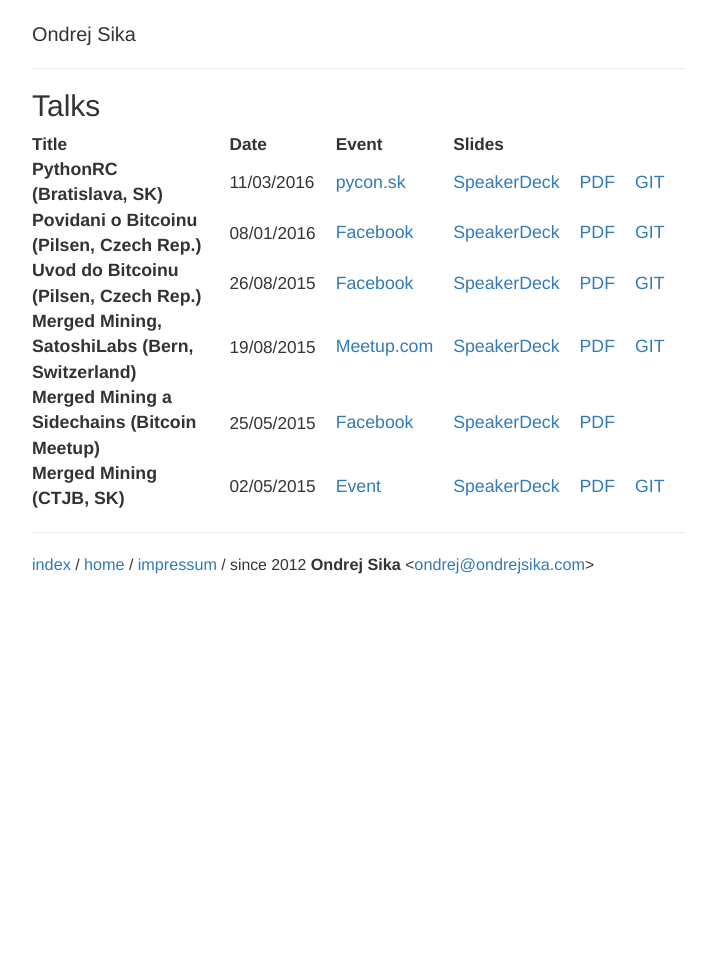
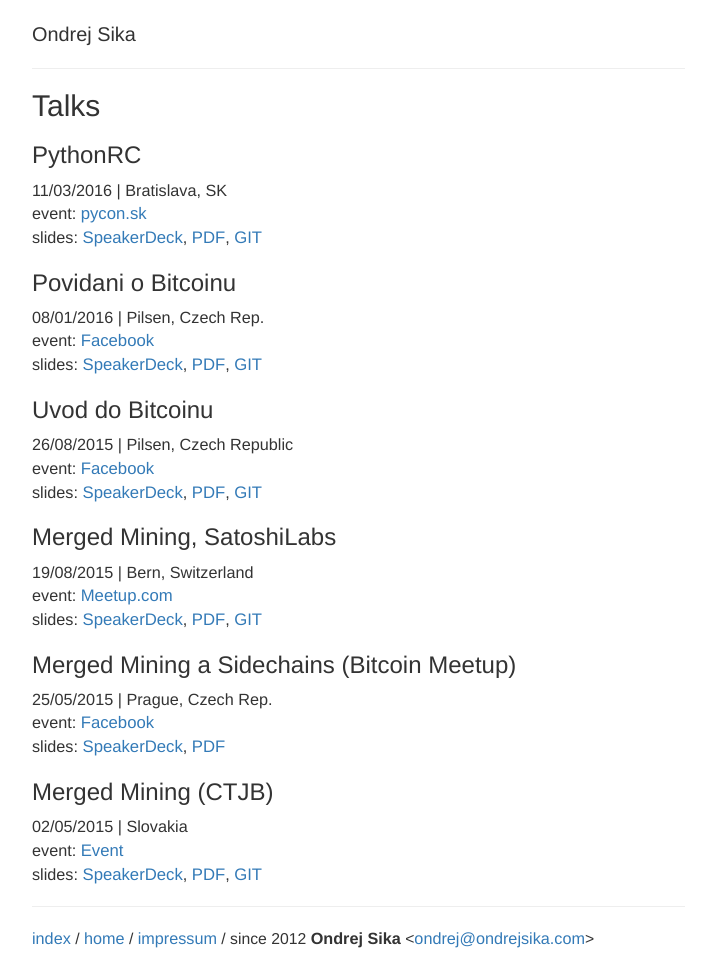
Before and after one commit to ondrejsika/ondrejsika.com, a Jekyll site: the page built from talks/index.md, in a window 1280 px wide. Shown: the whole page, without its empty margins (38-754 px from the left). Built offline with Jekyll 4.4.1, drawn with Linux system fonts in a browser that asks for light colours; Markdown is read by kramdown in place of the engine named in the settings; comment, search, counter and statistics services are not loaded; before the commit the page ends 900 px from its top, so only the background shows below that.

Commit message:
update for switch to bootstrap

```diff
--- a/_config.yml
+++ b/_config.yml
@@ -1,7 +1,4 @@
 # ondrejsika.com jekyll config
 name: ondrejsika.com
-markdown: redcarpet
 future: false
 exclude: [edit, ]
-redcarpet:
-  extensions: ["no_intra_emphasis", "fenced_code_blocks", "autolink", "tables", "with_toc_data"]
--- a/talks/index.md
+++ b/talks/index.md
@@ -5,118 +5,65 @@
 
 ## Talks
 
-<table>
 
-<tr><th>
-Title
-</th><th>
-Date
-</th><th>
-Event
-</th><th colspan="3">
-Slides
-</th></tr>
+<div id="pyconsk-2016">
+<h3>PythonRC</h3>
+<p>11/03/2016 | Bratislava, SK
+<br>event: <a href="https://pycon.sk">pycon.sk</a>
+<br>slides: <a href="https://speakerdeck.com/ondrejsika/pythonrc-pyconsk-2016">SpeakerDeck</a>,
+<a href="https://speakerd.s3.amazonaws.com/presentations/e0e6bba0a4254909ae860797da6f5496/Ondre`j_Sika__PythonRC__slides.pdf">PDF</a>,
+<a href="https://github.com/ondrejsika/pythonrc-slides">GIT</a>
+</p>
+</div>
 
-{% comment %}
-<tr id="bitcoin-london-2016"><td>
-<b>Merged Mining, SatoshiLabs (London, UK)</b>
-</td><td>
-??/02/2016
-</td><td>
-<!-- <a href="http://www.meetup.com/coinscrum/events/227922904/">Meetup.com</a> -->
-</td><td>
-<!-- <a href="">SpeakerDeck</a> -->
-</td><td>
-<!-- <a href="">PDF</a> -->
-</td><td>
-<!-- <a href="https://github.com/ondrejsika/merged-mining-satoshilabs-slides">GIT</a> -->
-</td></tr>
-{% endcomment %}
+<div id="bitcoin-pilsen-2016">
+<h3>Povidani o Bitcoinu</h3>
+<p>08/01/2016 | Pilsen, Czech Rep.
+<br>event: <a href="https://www.facebook.com/events/1541402356172148/">Facebook</a>
+<br>slides: <a href="https://speakerdeck.com/ondrejsika/uvod-do-bitcoinu-perfect-world">SpeakerDeck</a>,
+<a href="https://speakerd.s3.amazonaws.com/presentations/e10e164b7f6742be83e9efe5f9267058/Ondrej_Sika__Bitcoin_Intro__slides.pdf">PDF</a>,
+<a href="https://github.com/ondrejsika/uvod-do-bitcoinu-slides">GIT</a>
+</p>
+</div>
 
-<tr id="pyconsk-2016"><td>
-<b>PythonRC (Bratislava, SK)</b>
-</td><td>
-11/03/2016
-</td><td>
-<a href="https://pycon.sk">pycon.sk</a>
-</td><td>
-<a href="https://speakerdeck.com/ondrejsika/pythonrc-pyconsk-2016">SpeakerDeck</a>
-</td><td>
-<a href="https://speakerd.s3.amazonaws.com/presentations/e0e6bba0a4254909ae860797da6f5496/Ondrej_Sika__PythonRC__slides.pdf">PDF</a>
-</td><td>
-<a href="https://github.com/ondrejsika/pythonrc-slides">GIT</a>
-</td></tr>
+<div id="bitcoin-pilsen-2015">
+<h3>Uvod do Bitcoinu</h3>
+<p>26/08/2015 | Pilsen, Czech Republic
+<br>event: <a href="https://www.facebook.com/events/1587922088138594/">Facebook</a>
+<br>slides: <a href="https://speakerdeck.com/ondrejsika/uvod-do-bitcoinu-plzen">SpeakerDeck</a>,
+<a href="https://speakerd.s3.amazonaws.com/presentations/fe5a08e0c75248ffbcf6bf914b3dad79/Ondrej_Sika__Bitcoin_Intro__slides.pdf">PDF</a>,
+<a href="https://github.com/ondrejsika/uvod-do-bitcoinu-slides/tree/seraf2015">GIT</a>
+</p>
+</div>
 
-<tr id="bitcoin-pilsen-2016"><td>
-<b>Povidani o Bitcoinu (Pilsen, Czech Rep.)</b>
-</td><td>
-08/01/2016
-</td><td>
-<a href="https://www.facebook.com/events/1541402356172148/">Facebook</a>
-</td><td>
-<a href="https://speakerdeck.com/ondrejsika/uvod-do-bitcoinu-perfect-world">SpeakerDeck</a>
-</td><td>
-<a href="https://speakerd.s3.amazonaws.com/presentations/e10e164b7f6742be83e9efe5f9267058/Ondrej_Sika__Bitcoin_Intro__slides.pdf">PDF</a>
-</td><td>
-<a href="https://github.com/ondrejsika/uvod-do-bitcoinu-slides">GIT</a>
-</td></tr>
+<div id="bitcoin-bern-2015">
+<h3>Merged Mining, SatoshiLabs</h3>
+<p>19/08/2015 | Bern, Switzerland
+<br>event: <a href="http://www.meetup.com/Bitcoin-Meetup-Switzerland/events/224257387/">Meetup.com</a>
+<br>slides: <a href="https://speakerdeck.com/ondrejsika/merged-mining-satoshilabs-bern">SpeakerDeck</a>,
+<a href="https://speakerd.s3.amazonaws.com/presentations/278e757a848a4e4480a456e90137fbd7/Ondrej_Sika__Merged_Mining_Bern__slides.pdf">PDF</a>,
+<a href="https://github.com/ondrejsika/merged-mining-satoshilabs-slides/tree/bern2015">GIT</a>
+</p>
+</div>
 
-<tr id="bitcoin-pilsen-2015"><td>
-<b>Uvod do Bitcoinu (Pilsen, Czech Rep.)</b>
-</td><td>
-26/08/2015
-</td><td>
-<a href="https://www.facebook.com/events/1587922088138594/">Facebook</a>
-</td><td>
-<a href="https://speakerdeck.com/ondrejsika/uvod-do-bitcoinu-plzen">SpeakerDeck</a>
-</td><td>
-<a href="https://speakerd.s3.amazonaws.com/presentations/fe5a08e0c75248ffbcf6bf914b3dad79/Ondrej_Sika__Bitcoin_Intro__slides.pdf">PDF</a>
-</td><td>
-<a href="https://github.com/ondrejsika/uvod-do-bitcoinu-slides/tree/seraf2015">GIT</a>
-</td></tr>
+<div>
+<h3>Merged Mining a Sidechains (Bitcoin Meetup)</h3>
+<p>25/05/2015 | Prague, Czech Rep.
+<br>event: <a href="https://www.facebook.com/events/100799940255426/">Facebook</a>
+<br>slides: <a href="https://speakerdeck.com/ondrejsika/merged-mining-a-sidechains-bitcoin-meetup">SpeakerDeck</a>,
+<a href="https://speakerd.s3.amazonaws.com/presentations/667b7f7262834fd3bb2b45e493b822ce/merged_mining_sidechains.pdf">PDF</a>
+</p>
+</div>
 
-<tr id="bitcoin-bern-2015"><td>
-<b>Merged Mining, SatoshiLabs (Bern, Switzerland)</b>
-</td><td>
-19/08/2015
-</td><td>
-<a href="http://www.meetup.com/Bitcoin-Meetup-Switzerland/events/224257387/">Meetup.com</a>
-</td><td>
-<a href="https://speakerdeck.com/ondrejsika/merged-mining-satoshilabs-bern">SpeakerDeck</a>
-</td><td>
-<a href="https://speakerd.s3.amazonaws.com/presentations/278e757a848a4e4480a456e90137fbd7/Ondrej_Sika__Merged_Mining_Bern__slides.pdf">PDF</a>
-</td><td>
-<a href="https://github.com/ondrejsika/merged-mining-satoshilabs-slides/tree/bern2015">GIT</a>
-</td></tr>
-
-<tr><td>
-<b>Merged Mining a Sidechains (Bitcoin Meetup)</b>
-</td><td>
-25/05/2015
-</td><td>
-<a href="https://www.facebook.com/events/100799940255426/">Facebook</a>
-</td><td>
-<a href="https://speakerdeck.com/ondrejsika/merged-mining-a-sidechains-bitcoin-meetup">SpeakerDeck</a>
-</td><td>
-<a href="https://speakerd.s3.amazonaws.com/presentations/667b7f7262834fd3bb2b45e493b822ce/merged_mining_sidechains.pdf">PDF</a>
-</td><td>
-</td></tr>
-
-<tr id="ctjb-2015"><td>
-<b>Merged Mining (CTJB, SK)</b>
-</td><td>
-02/05/2015
-</td><td>
-<a href="http://ctjb.net/2015">Event</a>
-</td><td>
-<a href="https://speakerdeck.com/ondrejsika/merged-mining-ctjb">SpeakerDeck</a>
-</td><td>
-<a href="http://drive.ondrejsika.com/talks/2015/merged-mining-ctjb/Ondrej_Sika__Merged_Mining__slides.pdf">PDF</a>
-</td><td>
+<div id="ctjb-2015">
+<h3>Merged Mining (CTJB)</h3>
+<p>02/05/2015 | Slovakia
+<br>event: <a href="http://ctjb.net/2015">Event</a>
+<br>slides: <a href="https://speakerdeck.com/ondrejsika/merged-mining-ctjb">SpeakerDeck</a>,
+<a href="http://drive.ondrejsika.com/talks/2015/merged-mining-ctjb/Ondrej_Sika__Merged_Mining__slides.pdf">PDF</a>,
 <a href="https://github.com/ondrejsika/merged-mining-slides/tree/ctjb">GIT</a>
-</td></tr>
-
-</table>
+</p>
+</div>
 
 <script>
 if(window.location.hash) {
```
Also changed, not shown: konzultace/index.md (+7 -1 lines), references.md (+19 -5 lines), skoleni/index.md (+6 -2 lines).
